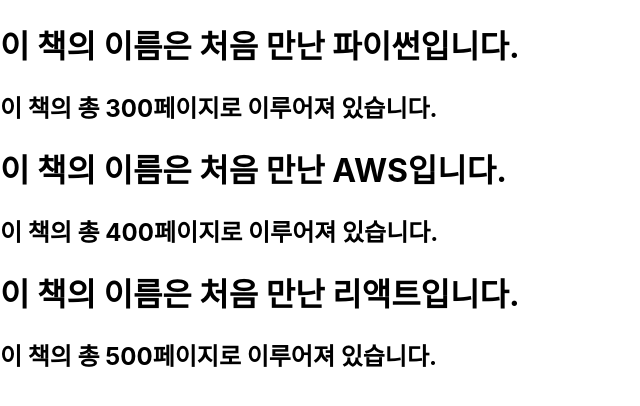
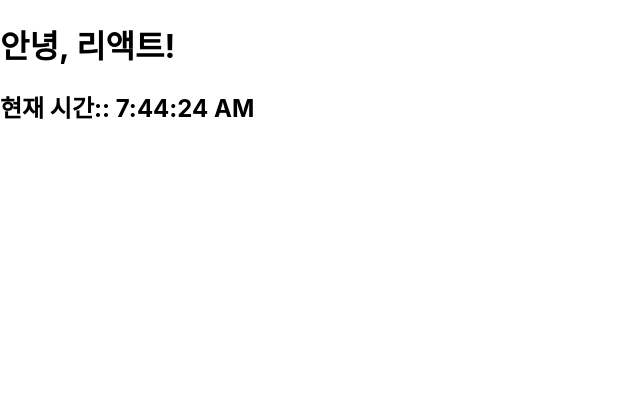
Before and after one commit to wjddntjd119/23-react1, a React (Create React App) app: page / in a window 1280 px wide. Shown: the top 406 px of the page, without its empty margins (0-640 px from the left). Built offline with nearby package versions, Linux system fonts and the light colour scheme.

Commit message:
add week5
5주차 내용 추가, 실습

```diff
--- /dev/null
+++ b/src/chapter_04/Clock.jsx
@@ -0,0 +1,12 @@
+import React from "react";
+
+function Clock(props){
+  return(
+    <div>
+      <h1>안녕, 리액트!</h1>
+      <h2>현재 시간:: {new Date().toLocaleTimeString()}</h2>
+    </div>
+  )
+}
+
+export default Clock;
--- a/src/index.js
+++ b/src/index.js
@@ -5,13 +5,17 @@
 import reportWebVitals from './reportWebVitals';
 
 import Library from './chapter_03/Library';
+import Clock from './chapter_04/Clock';
 
 const root = ReactDOM.createRoot(document.getElementById('root'));
-root.render(
-  <React.StrictMode>
-    <Library/>
-  </React.StrictMode>
-);
+setInterval(() =>{
+  root.render(
+    <React.StrictMode>
+      <Clock/>
+    </React.StrictMode>
+  );
+},1000);
+
 
 // If you want to start measuring performance in your app, pass a function
 // to log results (for example: reportWebVitals(console.log))
```
